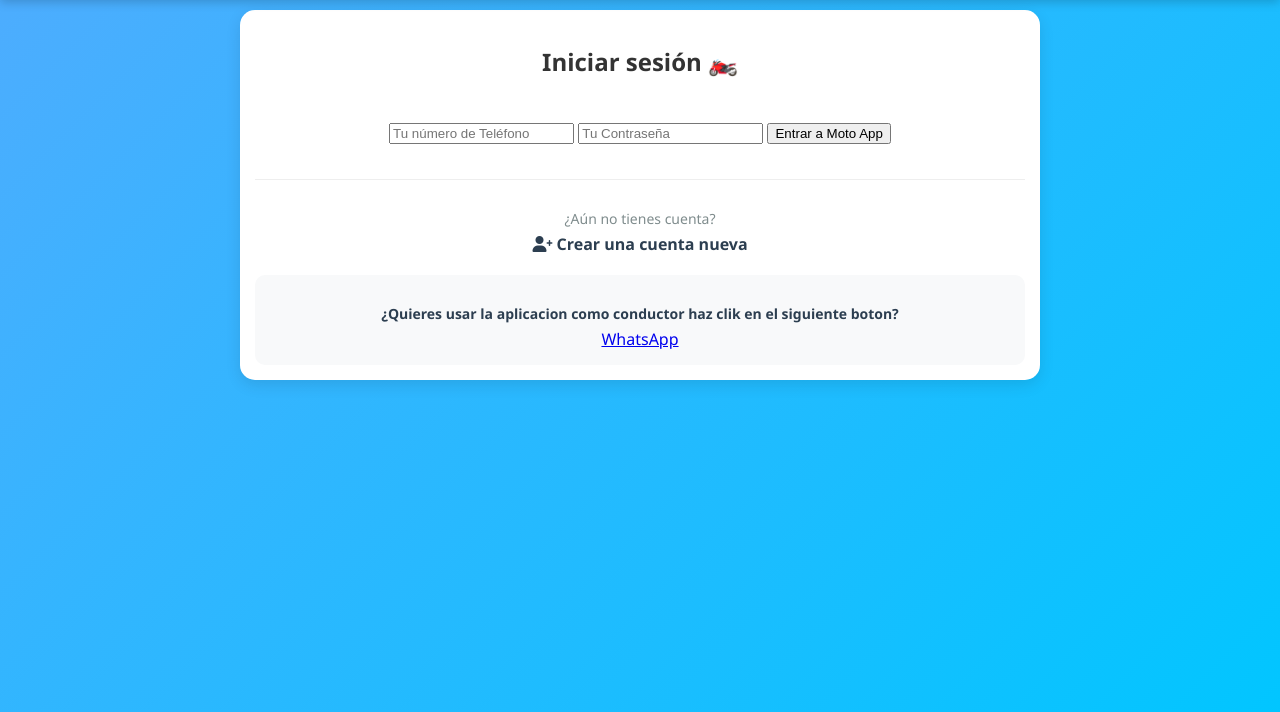
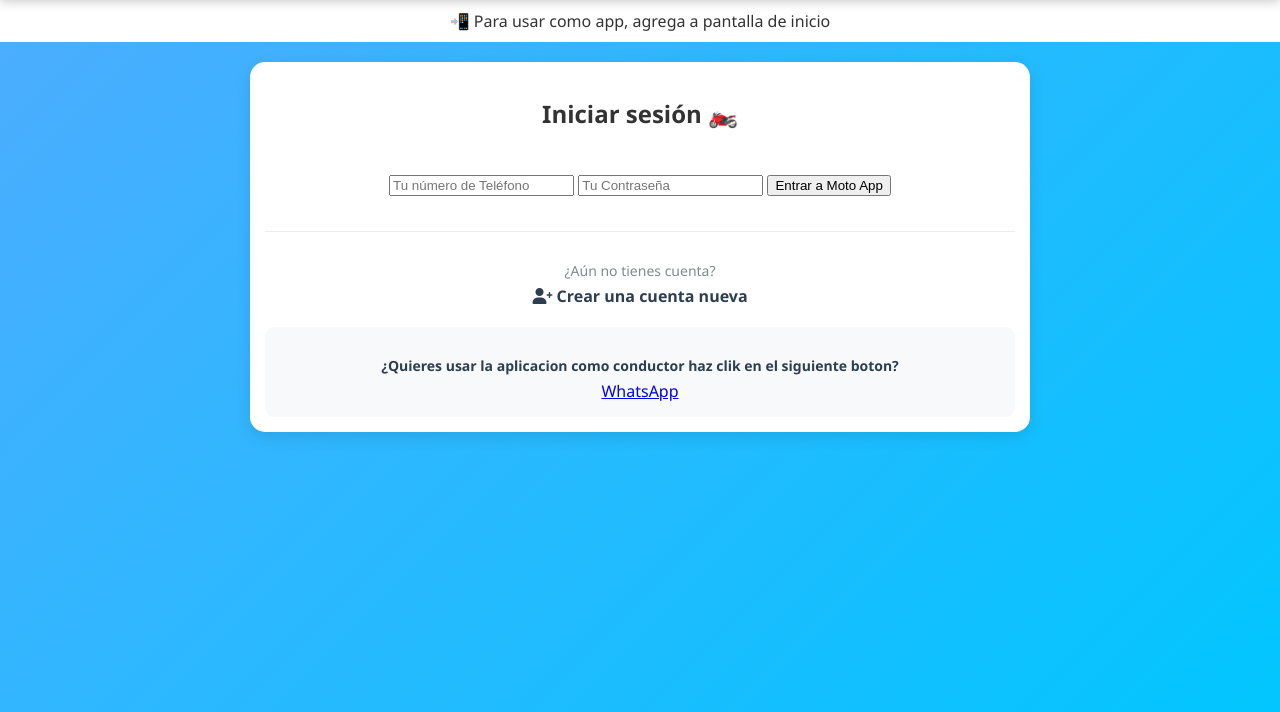
Before and after one commit to robert70-m/moto_appv01, a Flask app: page / in a window 1280 px wide. Shown: the part 59-771 px from the top of the page. Run offline with Flask 3, Linux system fonts and the light colour scheme.

Commit message:
actualizar

```diff
--- a/app.py
+++ b/app.py
@@ -36,16 +36,6 @@ def crear_tablas():
 crear_tablas()
 # -------------------------------------------------------------
 
-from flask import send_file
-@app.route("/descargar")
-def descargar():
-    import os
-    ruta = os.path.join(BASE_DIR, "app.apk")
-
-    if not os.path.exists(ruta):
-        return f"No existe el archivo en: {ruta}"
-
-    return send_file(ruta, as_attachment=True)
 
 # ---------------------- LOGIN / REGISTRO ----------------------
 @app.route("/", methods=["GET", "POST"])
--- a/templates/base.html
+++ b/templates/base.html
@@ -5,6 +5,17 @@
     <meta name="viewport" content="width=device-width, initial-scale=1.0, maximum-scale=1.0, user-scalable=no">
     <title>{% block title %}Moto App 🏍️{% endblock %}</title>
 
+    <!-- ICONO APP -->
+    <link rel="icon" href="{{ url_for('static', filename='icon.png') }}">
+    <link rel="apple-touch-icon" href="{{ url_for('static', filename='icon.png') }}">
+
+    <!-- COLOR APP -->
+    <meta name="theme-color" content="#2c3e50">
+
+    <!-- MANIFEST (modo app) -->
+    <link rel="manifest" href="{{ url_for('static', filename='manifest.json') }}">
+
+    <!-- LIBRERÍAS -->
     <link rel="stylesheet" href="https://cdnjs.cloudflare.com/ajax/libs/font-awesome/6.0.0/css/all.min.css">
     <link rel="stylesheet" href="https://unpkg.com/leaflet@1.9.4/dist/leaflet.css" />
     <script src="https://unpkg.com/leaflet@1.9.4/dist/leaflet.js"></script>
@@ -47,12 +58,11 @@
         }
 
         .container {
-            padding: 10px; /* Reducido para móviles */
-            max-width: 800px; /* Aumentado para mejor visualización */
+            padding: 10px;
+            max-width: 800px;
             margin: auto;
         }
 
-        /* Clase especial para que el mapa ocupe todo el ancho */
         .full-width-container {
             max-width: 100% !important;
             padding: 5px !important;
@@ -126,6 +136,14 @@
     </div>
 </header>
 
+
+<div style="text-align:center; padding:10px; background:#fff;">
+📲 Para usar como app, agrega a pantalla de inicio
+</div>
+
+<main class="container {% if request.path == '/mapa_conductor' %}full-width-container{% endif %}">
+
+
 <main class="container {% if request.path == '/mapa_conductor' %}full-width-container{% endif %}">
     {% block content %}{% endblock %}
 </main>
@@ -142,5 +160,6 @@ window.onclick = function(e) {
     }
 };
 </script>
+
 </body>
 </html>
```
